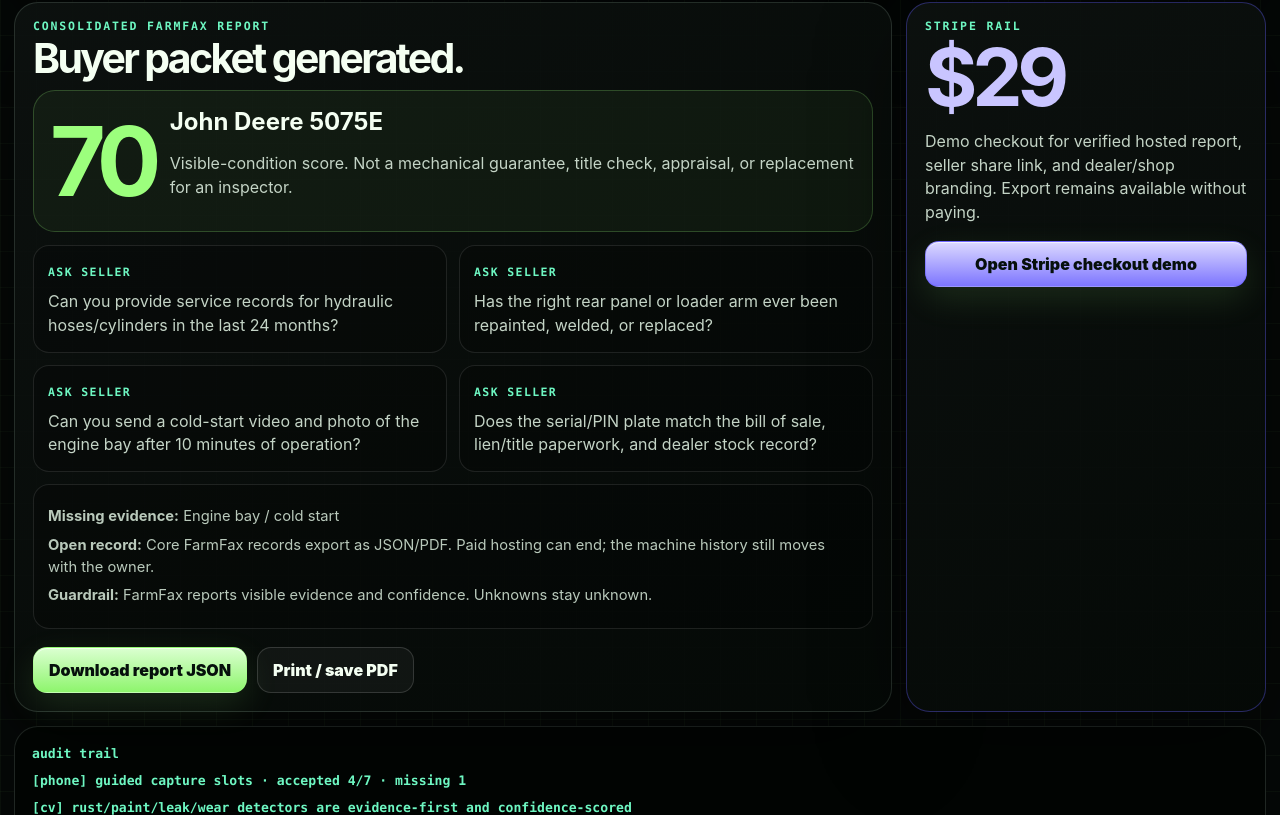
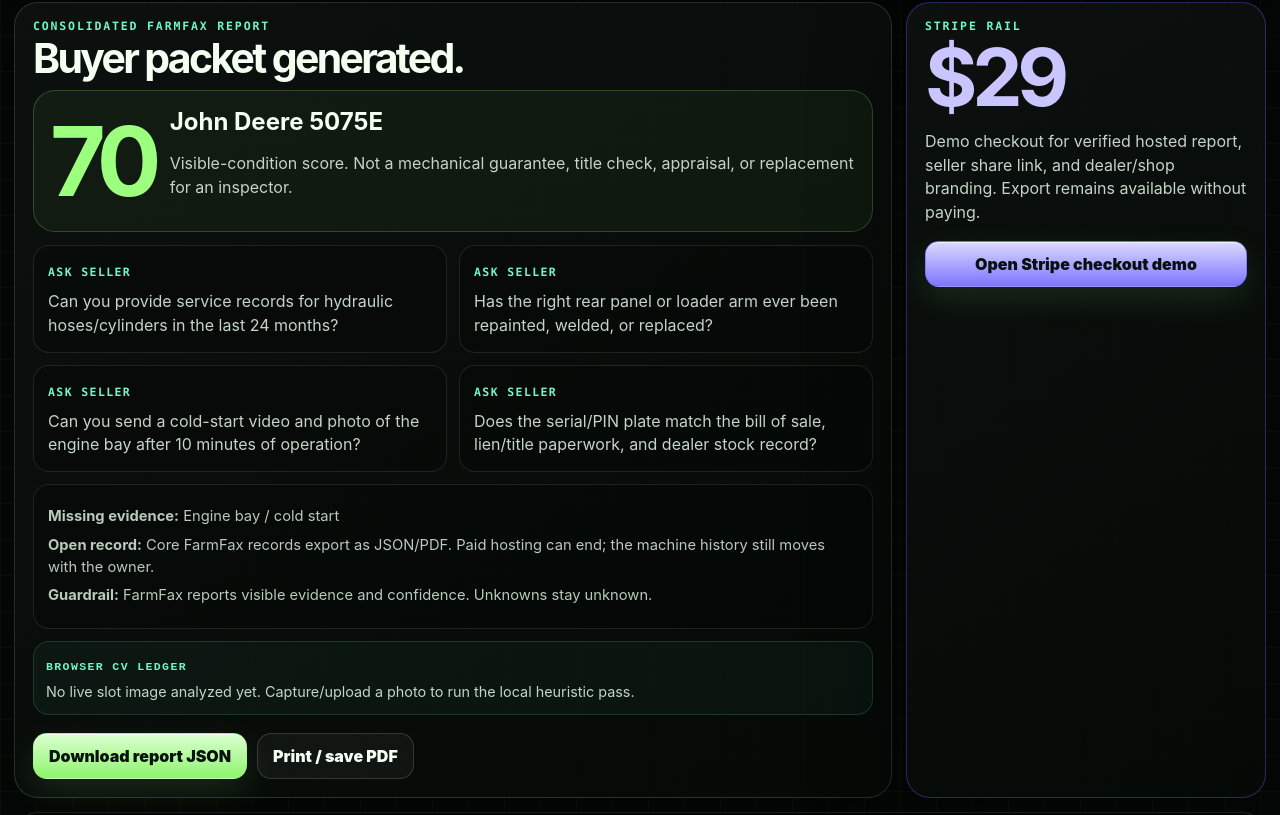
Before and after one commit to primetimeindy/farmfax, a React (Vite) app: page / in a window 1280 px wide. Shown: the part 2773-3588 px from the top of the page. Built offline with nearby package versions, Linux system fonts and the light colour scheme.

Commit message:
feat: add browser CV heuristics

```diff
--- a/src/App.css
+++ b/src/App.css
@@ -96,6 +96,16 @@
 .slot-media-actions { display:grid; gap:8px; align-content:start; }
 .camera-button { width:100%; padding:9px 10px; font-size:.78rem; }
 .capture-slot img { width:100%; height:100%; min-height: 108px; object-fit:cover; display:block; }
+.capture-preview { position:relative; min-height:108px; overflow:hidden; }
+.heuristic-mask { position:absolute; inset:0; pointer-events:none; }
+.mask-cell { position:absolute; width:12.5%; height:16.66%; border-radius:8px; opacity:.58; mix-blend-mode:screen; box-shadow:0 0 14px currentColor; }
+.mask-cell.rust { color:#ff7b2f; background:rgba(255,123,47,.58); }
+.mask-cell.wet { color:#65a7ff; background:rgba(55,92,150,.62); }
+.mask-cell.paint { color:#ffca67; background:rgba(255,202,103,.54); }
+.analysis-pending { color:var(--amber) !important; font:900 .68rem/1.2 ui-monospace, monospace; text-transform:uppercase; }
+.analysis-mini { display:grid; grid-template-columns:1fr 1fr; gap:5px; border:1px solid rgba(110,247,194,.18); border-radius:12px; padding:7px; background:rgba(0,0,0,.24); }
+.analysis-mini b { color:var(--mint); grid-column:1 / -1; font-size:.78rem; }
+.analysis-mini span { color:#c4d4c6; font:900 .66rem/1 ui-monospace, monospace; text-transform:uppercase; letter-spacing:.04em; }
 .phone-placeholder { height:100%; min-height:108px; display:grid; place-items:center; padding:12px; color:var(--muted); text-align:center; font-weight:900; }
 .overlay-card { border:1px solid rgba(255,255,255,.10); border-radius:20px; background:linear-gradient(135deg, rgba(40,55,45,.9), rgba(0,0,0,.35)); padding:12px; }
 .tractor-silhouette { position:relative; height:250px; border-radius:18px; overflow:hidden; background:
@@ -138,6 +148,9 @@
 .question-grid { display:grid; grid-template-columns: repeat(2,1fr); gap: 12px; margin-top: 13px; }
 .question-grid p { margin: 10px 0 0; }
 .data-disclosures { margin-top:12px; }
+.analysis-ledger { margin-top:12px; border:1px solid rgba(110,247,194,.16); border-radius:16px; padding:12px; background:rgba(110,247,194,.045); }
+.analysis-ledger b { color:var(--mint); font:1000 .72rem/1 ui-monospace, monospace; text-transform:uppercase; letter-spacing:.12em; }
+.analysis-ledger p { margin:8px 0 0; color:#c4d4c6; font-size:.9rem; line-height:1.35; }
 .data-disclosures p { margin:7px 0; color:#b9c9bb; font-size:.92rem; }
 .commerce-panel { border-color:rgba(99,91,255,.36); }
 .commerce-panel h2 { color:#c9c5ff; font-size:5rem; }
--- a/src/App.tsx
+++ b/src/App.tsx
@@ -6,6 +6,17 @@
 type Severity = 'green' | 'yellow' | 'red'
 type SlotId = 'walkaround' | 'serial' | 'hours' | 'hydraulics' | 'tires' | 'paint' | 'engine'
 
+type AnalysisCell = { x: number; y: number; kind: 'rust' | 'wet' | 'paint' }
+
+type ImageAnalysis = {
+  rustPct: number
+  wetPct: number
+  paintVariance: number
+  confidence: number
+  cells: AnalysisCell[]
+  summary: string
+}
+
 type CaptureSlot = {
   id: SlotId
   title: string
@@ -13,6 +24,7 @@
   why: string
   state: CaptureState
   image?: string
+  analysis?: ImageAnalysis
 }
 
 type Finding = {
@@ -42,6 +54,7 @@
   condition_score: number
   confidence: number
   findings: Finding[]
+  visual_analysis: Array<{ slot: SlotId; rustPct: number; wetPct: number; paintVariance: number; confidence: number; summary: string }>
   buyer_questions: string[]
   missing_evidence: string[]
   open_record_guarantee: string
@@ -186,6 +199,104 @@
   return -2
 }
 
+function rgbToHsv(r: number, g: number, b: number) {
+  const rn = r / 255
+  const gn = g / 255
+  const bn = b / 255
+  const max = Math.max(rn, gn, bn)
+  const min = Math.min(rn, gn, bn)
+  const delta = max - min
+  let h = 0
+  if (delta !== 0) {
+    if (max === rn) h = ((gn - bn) / delta) % 6
+    else if (max === gn) h = (bn - rn) / delta + 2
+    else h = (rn - gn) / delta + 4
+    h *= 60
+    if (h < 0) h += 360
+  }
+  const s = max === 0 ? 0 : delta / max
+  return { h, s, v: max }
+}
+
+function analyzeImageHeuristics(imageSrc: string): Promise<ImageAnalysis> {
+  return new Promise((resolve) => {
+    const image = new Image()
+    image.onload = () => {
+      const width = 160
+      const height = Math.max(90, Math.round((image.height / image.width) * width))
+      const canvas = document.createElement('canvas')
+      canvas.width = width
+      canvas.height = height
+      const ctx = canvas.getContext('2d', { willReadFrequently: true })
+      if (!ctx) {
+        resolve({ rustPct: 0, wetPct: 0, paintVariance: 0, confidence: 0, cells: [], summary: 'analysis unavailable' })
+        return
+      }
+      ctx.drawImage(image, 0, 0, width, height)
+      const data = ctx.getImageData(0, 0, width, height).data
+      let rust = 0
+      let wet = 0
+      let saturated = 0
+      const hueByCell = new Map<string, number[]>()
+      const flagged = new Map<string, AnalysisCell>()
+      const cols = 8
+      const rows = 6
+      for (let y = 0; y < height; y += 2) {
+        for (let x = 0; x < width; x += 2) {
+          const idx = (y * width + x) * 4
+          const { h, s, v } = rgbToHsv(data[idx], data[idx + 1], data[idx + 2])
+          const cellX = Math.min(cols - 1, Math.floor((x / width) * cols))
+          const cellY = Math.min(rows - 1, Math.floor((y / height) * rows))
+          const cellKey = `${cellX}-${cellY}`
+          const isRust = h >= 8 && h <= 45 && s > 0.28 && v > 0.16
+          const isWet = v < 0.23 && s > 0.12 && !(h >= 190 && h <= 250)
+          if (isRust) {
+            rust += 1
+            flagged.set(`${cellKey}-rust`, { x: cellX, y: cellY, kind: 'rust' })
+          }
+          if (isWet) {
+            wet += 1
+            flagged.set(`${cellKey}-wet`, { x: cellX, y: cellY, kind: 'wet' })
+          }
+          if (s > 0.25 && v > 0.22) {
+            saturated += 1
+            const list = hueByCell.get(cellKey) ?? []
+            list.push(h)
+            hueByCell.set(cellKey, list)
+          }
+        }
+      }
+      const sampleCount = Math.ceil(width / 2) * Math.ceil(height / 2)
+      const cellMeans = Array.from(hueByCell.entries())
+        .filter(([, hues]) => hues.length > 18)
+        .map(([key, hues]) => ({ key, hue: hues.reduce((sum, value) => sum + value, 0) / hues.length }))
+      const avgHue = cellMeans.length ? cellMeans.reduce((sum, item) => sum + item.hue, 0) / cellMeans.length : 0
+      const hueStd = cellMeans.length ? Math.sqrt(cellMeans.reduce((sum, item) => sum + Math.pow(item.hue - avgHue, 2), 0) / cellMeans.length) : 0
+      const paintVariance = Math.min(100, Math.round((hueStd / 75) * 100))
+      if (paintVariance > 28 && saturated > sampleCount * 0.08) {
+        cellMeans
+          .filter((item) => Math.abs(item.hue - avgHue) > 35)
+          .slice(0, 10)
+          .forEach((item) => {
+            const [x, y] = item.key.split('-').map(Number)
+            flagged.set(`${item.key}-paint`, { x, y, kind: 'paint' })
+          })
+      }
+      const rustPct = Math.round((rust / sampleCount) * 1000) / 10
+      const wetPct = Math.round((wet / sampleCount) * 1000) / 10
+      const confidence = Math.min(92, Math.max(35, Math.round(44 + rustPct * 1.5 + wetPct * 1.2 + paintVariance * 0.35)))
+      const summary = [
+        rustPct > 2 ? `${rustPct}% rust-tone pixels` : 'low rust-tone signal',
+        wetPct > 5 ? `${wetPct}% dark/wet signal` : 'low leak-tone signal',
+        paintVariance > 30 ? `paint variance ${paintVariance}/100` : 'paint variance low',
+      ].join(' · ')
+      resolve({ rustPct, wetPct, paintVariance, confidence, cells: Array.from(flagged.values()).slice(0, 28), summary })
+    }
+    image.onerror = () => resolve({ rustPct: 0, wetPct: 0, paintVariance: 0, confidence: 0, cells: [], summary: 'image could not be analyzed' })
+    image.src = imageSrc
+  })
+}
+
 function App() {
   const [slots, setSlots] = useState<CaptureSlot[]>(initialSlots)
   const [equipmentType, setEquipmentType] = useState('tractor')
@@ -200,6 +311,7 @@
 
   const acceptedCount = slots.filter((slot) => slot.state === 'accepted').length
   const reviewCount = slots.filter((slot) => slot.state === 'review').length
+  const analyzedSlots = slots.filter((slot) => slot.analysis)
   const missing = slots.filter((slot) => slot.state === 'missing')
   const conditionScore = useMemo(() => {
     const penalty = findings.reduce((sum, finding) => sum + severityWeight(finding.severity), 0) + missing.length * 5
@@ -216,6 +328,14 @@
     condition_score: conditionScore,
     confidence: 78,
     findings,
+    visual_analysis: analyzedSlots.map((slot) => ({
+      slot: slot.id,
+      rustPct: slot.analysis!.rustPct,
+      wetPct: slot.analysis!.wetPct,
+      paintVariance: slot.analysis!.paintVariance,
+      confidence: slot.analysis!.confidence,
+      summary: slot.analysis!.summary,
+    })),
     buyer_questions: [
       'Can you provide service records for hydraulic hoses/cylinders in the last 24 months?',
       'Has the right rear panel or loader arm ever been repainted, welded, or replaced?',
@@ -225,11 +345,15 @@
     missing_evidence: missing.map((slot) => slot.title),
     open_record_guarantee: 'Core FarmFax records export as JSON/PDF. Paid hosting can end; the machine history still moves with the owner.',
     sponsor_stack: sponsorStack.map((item) => item.name),
-  }), [conditionScore, equipmentType, missing])
+  }), [analyzedSlots, conditionScore, equipmentType, missing])
 
-  function saveSlotImage(slotId: SlotId, image: string) {
+  async function saveSlotImage(slotId: SlotId, image: string) {
     setSlots((current) => current.map((slot) => slot.id === slotId
-      ? { ...slot, image, state: 'accepted' }
+      ? { ...slot, image, state: 'accepted', analysis: undefined }
+      : slot))
+    const analysis = await analyzeImageHeuristics(image)
+    setSlots((current) => current.map((slot) => slot.id === slotId
+      ? { ...slot, analysis }
       : slot))
   }
 
@@ -388,9 +512,31 @@
                 <div className="slot-media-actions">
                   <button className="camera-button" type="button" onClick={() => openCamera(slot)}>Open camera</button>
                   <label>
-                    {slot.image ? <img src={slot.image} alt={`${slot.title} capture`} /> : <div className="phone-placeholder">upload fallback</div>}
+                    <div className="capture-preview">
+                      {slot.image ? <img src={slot.image} alt={`${slot.title} capture`} /> : <div className="phone-placeholder">upload fallback</div>}
+                      {slot.analysis && (
+                        <div className="heuristic-mask" aria-label="browser-side rust paint leak heuristic overlay">
+                          {slot.analysis.cells.map((cell, index) => (
+                            <span
+                              className={`mask-cell ${cell.kind}`}
+                              key={`${cell.kind}-${cell.x}-${cell.y}-${index}`}
+                              style={{ left: `${cell.x * 12.5}%`, top: `${cell.y * 16.66}%` }}
+                            />
+                          ))}
+                        </div>
+                      )}
+                    </div>
                     <input accept="image/*" capture="environment" type="file" onChange={(event) => updateSlotImage(slot.id, event)} />
                   </label>
+                  {slot.image && !slot.analysis && <small className="analysis-pending">analyzing pixels…</small>}
+                  {slot.analysis && (
+                    <div className="analysis-mini">
+                      <b>{slot.analysis.confidence}% CV</b>
+                      <span>rust {slot.analysis.rustPct}%</span>
+                      <span>wet {slot.analysis.wetPct}%</span>
+                      <span>paint {slot.analysis.paintVariance}/100</span>
+                    </div>
+                  )}
                 </div>
               </article>
             ))}
@@ -493,6 +639,12 @@
             <p><b>Open record:</b> {report.open_record_guarantee}</p>
             <p><b>Guardrail:</b> FarmFax reports visible evidence and confidence. Unknowns stay unknown.</p>
           </div>
+          <div className="analysis-ledger">
+            <b>Browser CV ledger</b>
+            {report.visual_analysis.length ? report.visual_analysis.map((item) => (
+              <p key={item.slot}>[{item.slot}] {item.summary} · confidence {item.confidence}%</p>
+            )) : <p>No live slot image analyzed yet. Capture/upload a photo to run the local heuristic pass.</p>}
+          </div>
           <div className="hero-actions">
             <button onClick={exportReport}>Download report JSON</button>
             <button className="ghost" onClick={() => window.print()}>Print / save PDF</button>
@@ -510,7 +662,7 @@
       <section className="source-trail">
         <b>audit trail</b>
         <p>[phone] guided capture slots · accepted {acceptedCount}/7 · missing {missing.length}</p>
-        <p>[cv] rust/paint/leak/wear detectors are evidence-first and confidence-scored</p>
+        <p>[cv] local browser HSV/texture heuristics · analyzed {analyzedSlots.length}/7 slots · rust/paint/wet masks render over evidence photos</p>
         <p>[nemotron] structured multimodal reasoning over findings, OCR, missing evidence, and buyer questions</p>
         <p>[hermes] orchestrates capture → detection → catalog → report → export/payment</p>
         <p>[stripe] workflow payments only; record ownership and export rights stay with the machine owner</p>
```
Also changed, not shown: tasks/ralph/progress.txt.
